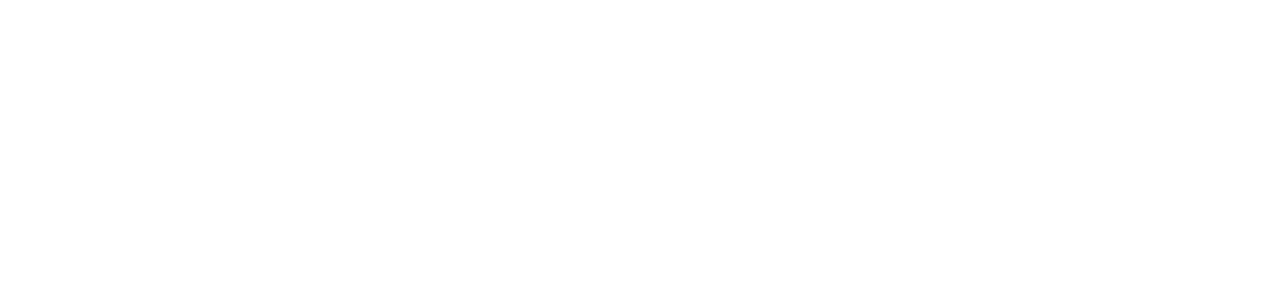
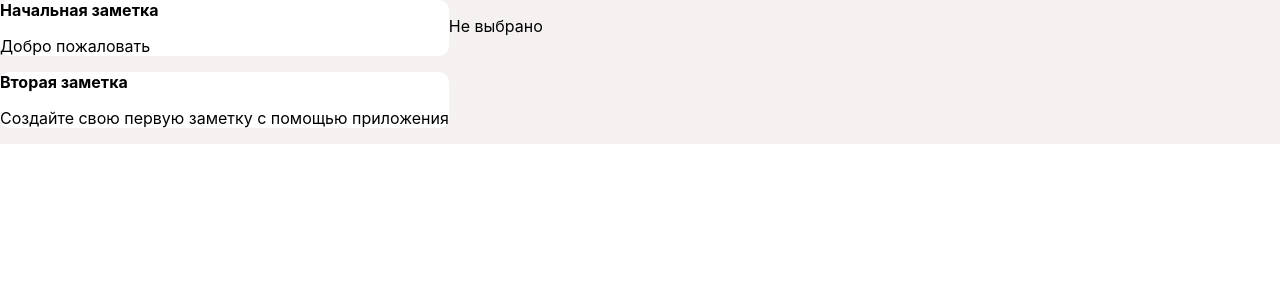
Before and after one commit to polinaKoroleva05/notes, a React (Create React App) app in the folder notes/: page / in a window 1280 px wide. Shown: the top 300 px of the page. Built offline with nearby package versions, Linux system fonts and the light colour scheme.

Commit message:
create ListOfNotes and Notes components

```diff
--- a/notes/src/App.css
+++ b/notes/src/App.css
@@ -1,5 +1,6 @@
 .App {
     text-align: center;
+    background-color: rgb(245, 241, 241);
 }
 
 .App-logo {
@@ -32,7 +33,20 @@
     from {
         transform: rotate(0deg);
     }
+
     to {
         transform: rotate(360deg);
     }
 }
+
+
+.note-item {
+    background-color: white;
+    border-radius: 10px;
+    text-align: left;
+}
+
+.container{
+    display: flex;
+    flex-direction: row;
+}
--- a/notes/src/App.js
+++ b/notes/src/App.js
@@ -1,12 +1,28 @@
-import logo from './logo.svg';
 import './App.css';
+import { useEffect, useState } from 'react';
+import Note from './components/Note';
+import ListOfNotes from './components/ListOfNotes';
 
 function App() {
-  return (
-    <div className="App">
+    const [listNotes, changeListNotes] = useState([])
+    const [openedNoteId, changeOpenedNoteId] = useState(-1)
+    const getApiData = async () => {
+        const response = await fetch("data/notes.json").then(res => res.json());
+        changeListNotes(response);
+    }
 
-    </div>
-  );
+    useEffect(() => {
+        getApiData()
+    }, [])
+    return (
+        <div className='App'>
+            <div className='container'>
+                <ListOfNotes listNotes={listNotes} onChangeId={id=>changeOpenedNoteId(id)}/>
+                {console.log(listNotes[openedNoteId])}
+                <Note note={listNotes[openedNoteId]} onChangeNote={(newNote)=>{changeListNotes([openedNoteId] = newNote)}}/>
+            </div>
+        </div>
+    );
 }
 
 export default App;
--- /dev/null
+++ b/notes/src/components/ListOfNotes.js
@@ -0,0 +1,14 @@
+import './../App.css';
+
+export default function ListOfNotes(props) {
+    console.log(props)
+    return (
+        <div className='list'>
+            {props.listNotes.map((note, id) =>
+                <div className='note-item' onClick={() => props.onChangeId(id)}>
+                    <b>{note.name}</b>
+                    <p>{note.content}</p>
+                </div>)}
+        </div>
+    );
+}
--- /dev/null
+++ b/notes/src/components/Note.js
@@ -0,0 +1,7 @@
+
+
+export default function Note(props) {
+    return (
+      <>{props.note === undefined ? <p> Не выбрано </p> : <p>{props.note.name}</p>}</>
+    );
+  }
```
Also changed, not shown: notes/public/data/notes.json (renamed from notes/src/data/notes.json). Lines whose indentation alone changed are shown as unchanged.
